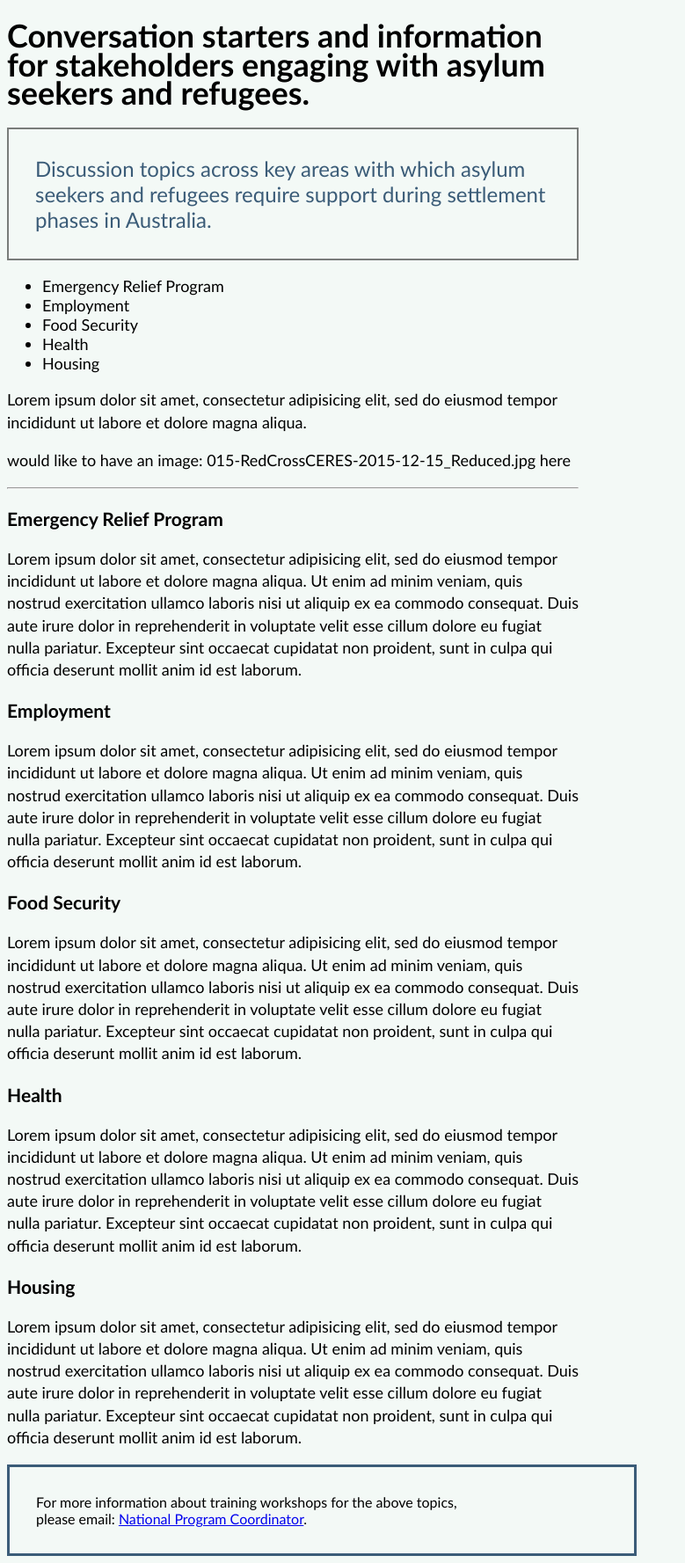
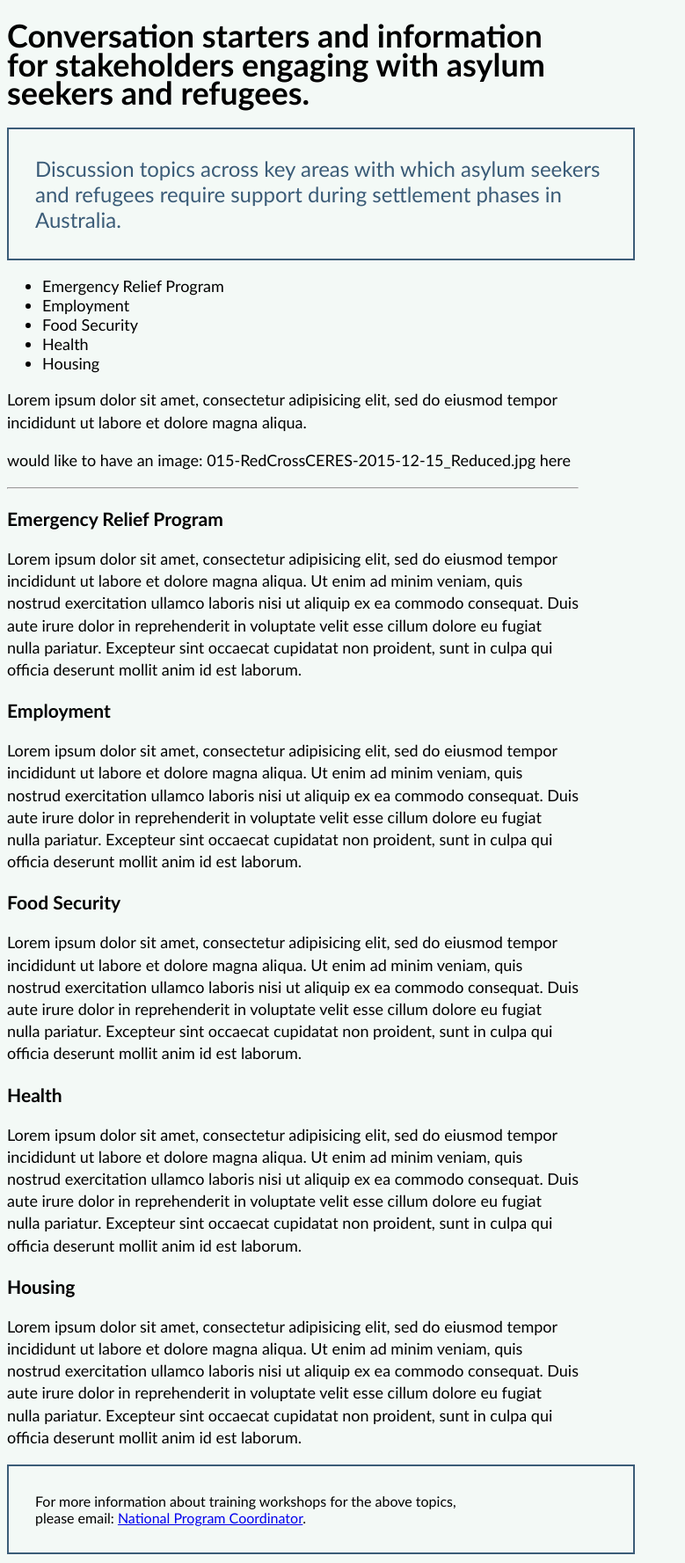
Before and after one commit to mirifico/mirifico.github.io, a plain HTML site: page unit_1/index.html in a window 1280 px wide. Shown: the whole page at 88% size, without its empty margins (0-779 px from the left). Drawn offline with Linux system fonts and the light colour scheme.

Commit message:
revisions

```diff
--- a/unit_1/css/style.css
+++ b/unit_1/css/style.css
@@ -21,12 +21,14 @@ div {
 	font-size: 24px;
 	padding: 30px;
 	border: 2px solid rgba(0,0,0,0.5);
+	border-color: #3b5c78;
+  	width: 650px;
 }
 
 footer {
   padding: 30px;
   font-size: 16px;
-  border: 3px solid rgba(0,0,0,0.5);
+  border: 2px solid rgba(0,0,0,0.5);
   border-color: #3b5c78;
   width: 650px;
 }
```
Also changed, not shown: unit_1/index.html (+1 -1 lines).
